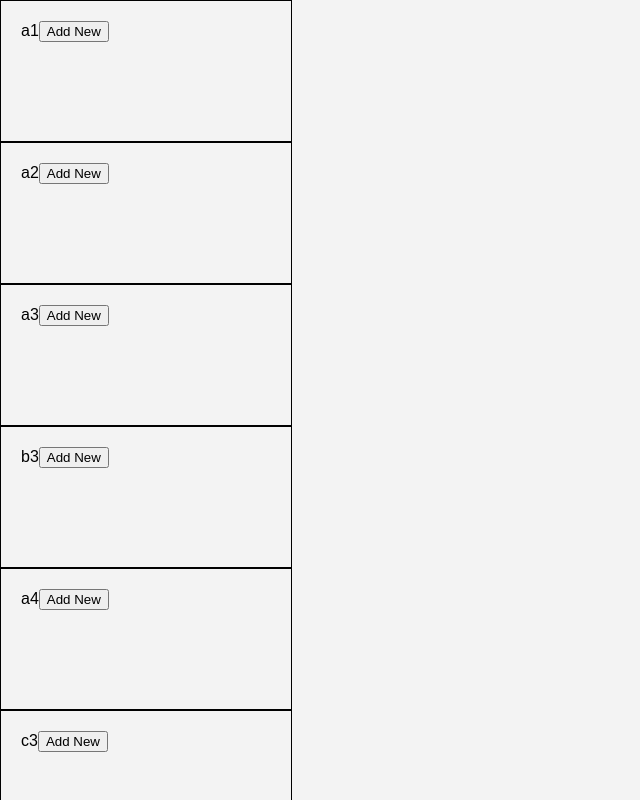
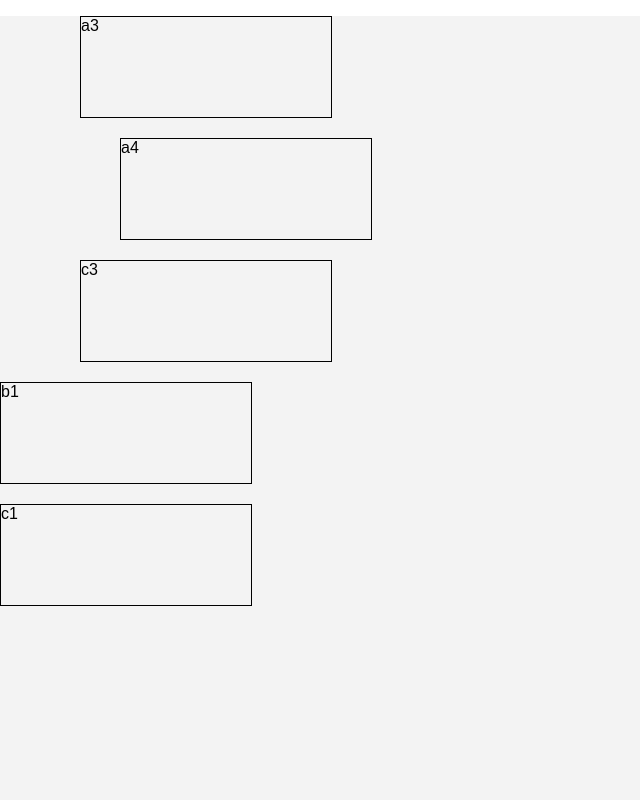
Before and after one commit to DominikDR/FormBuilder, a React app: page / in a window 1280 px wide. Shown: the top 800 px of the page, without its empty margins (0-640 px from the left). Built offline with nearby package versions, Linux system fonts and the light colour scheme.

Commit message:
Prettier way but not all items rendered

```diff
--- a/src/components/App/App.js
+++ b/src/components/App/App.js
@@ -1,13 +1,13 @@
 import React from 'react';
 import styles from './App.css';
-import Form from '../Form/Form';
+import FormList from '../FormList/FormList';
 
 // eslint-disable-next-line react/prefer-stateless-function
 export default class App extends React.Component {
     render() {
         return (
             <div className={styles.mainPage}>
-                <Form />
+                <FormList />
             </div>
         );
     }
--- a/src/components/Form/Form.js
+++ /dev/null
@@ -1,88 +0,0 @@
-import React from 'react';
-import styles from './Form.css';
-
-const box = {
-    height: '100px',
-    width: '250px',
-    padding: '20px',
-    border: '1px solid #000',
-};
-
-const data = [{
-    id: 'a1',
-    subInputs: [{
-        id: 'a2',
-        subInputs: [{
-            id: 'a3',
-            subInputs: [],
-        }, {
-            id: 'b3',
-            subInputs: [{
-                id: 'a4',
-                subInputs: [],
-            }],
-        }, {
-            id: 'c3',
-            subInputs: [],
-        }],
-    }],
-}, {
-    id: 'b1',
-    subInputs: [],
-}, {
-    id: 'c1',
-    subInputs: [],
-}];
-let container = [];
-
-export default class Form extends React.Component {
-    goDeeper = (data) => {
-        data.map((input) => {
-            container = [...container, input.id];
-            if (input.subInputs.length) {
-                this.goDeeper(input.subInputs);
-            }
-            return input.id;
-        });
-		console.log('TCL: Form -> goDeeper -> container', container)
-        return container;
-    }
-
-    renderData = () => {
-        const dataToRender = this.goDeeper(data).map(item => (
-            <div
-                key={item}
-                style={box}
-            >
-                {item}
-                <button type="button" onClick={this.addSubInput.bind(null, item)}>Add New</button>
-            </div>
-        ));
-        return dataToRender;
-    }
-
-    addSubInput = () => {
-        console.log("tjijis");
-        return
-    }
-
-    onButtonClick = () => {
-    }
-
-    render() {
-        return (
-            <div>
-                <div>{this.renderData()}</div>
-                <form className={styles.searchForm} onSubmit={this.handleSubmit}>
-                    {/* <input
-                        type="text"
-                        className={styles.searchInput}
-                        placeholder="Type here"
-                    /> */}
-
-                    <button onClick={this.onButtonClick} type="submit" className={styles.searchButton}>Add More</button>
-                </form>
-            </div>
-        );
-    }
-}
--- /dev/null
+++ b/src/components/FormList/Form/Form.js
@@ -0,0 +1,38 @@
+import React from 'react';
+
+const box = {
+    height: '100px',
+    width: '250px',
+    border: '1px solid #000',
+    marginBottom: '20px',
+    listStyleType: 'none',
+};
+
+const Form = ({ formId }) => {
+    console.log('TCL: Form -> Formid -> formId', formId)
+    return (
+        <li style={box}>{formId}</li>
+    );
+};
+
+export default Form;
+
+
+const addSubForm = () => {
+    console.log("tjijis");
+    return
+}
+
+const onButtonClick = () => {
+}
+
+/* <form className={styles.searchForm} onSubmit={this.handleSubmit}>
+            <input
+                type="text"
+                className={styles.searchInput}
+                placeholder="Type here"
+            />
+
+            <button onClick={this.onButtonClick} type="submit" className={styles.searchButton}>Add New</button>
+    </form>
+*/
--- /dev/null
+++ b/src/components/FormList/FormList.js
@@ -0,0 +1,50 @@
+import React from 'react';
+import styles from './FormList.css';
+import Form from './Form/Form';
+
+const data = [{
+    id: 'a1',
+    subForms: [{
+        id: 'a2',
+        subForms: [{
+            id: 'a3',
+            subForms: [],
+        }, {
+            id: 'b3',
+            subForms: [{
+                id: 'a4',
+                subForms: [],
+            }],
+        }, {
+            id: 'c3',
+            subForms: [],
+        }],
+    }],
+}, {
+    id: 'b1',
+    subForms: [],
+}, {
+    id: 'c1',
+    subForms: [],
+}];
+
+export default class FormList extends React.Component {
+    constructForm = (data) => {
+        if (data.subForms.length) {
+            return (
+                <ol key={data.id}>
+                    {data.subForms.map(this.constructForm)}
+                </ol>
+            );
+        }
+        return <Form key={data.id} formId={data.id} />;
+    }
+
+    render() {
+        return (
+            <div>
+                {data.map(this.constructForm)}
+            </div>
+        );
+    }
+}
```
Also changed, not shown: src/components/FormList/FormList.css (added).
